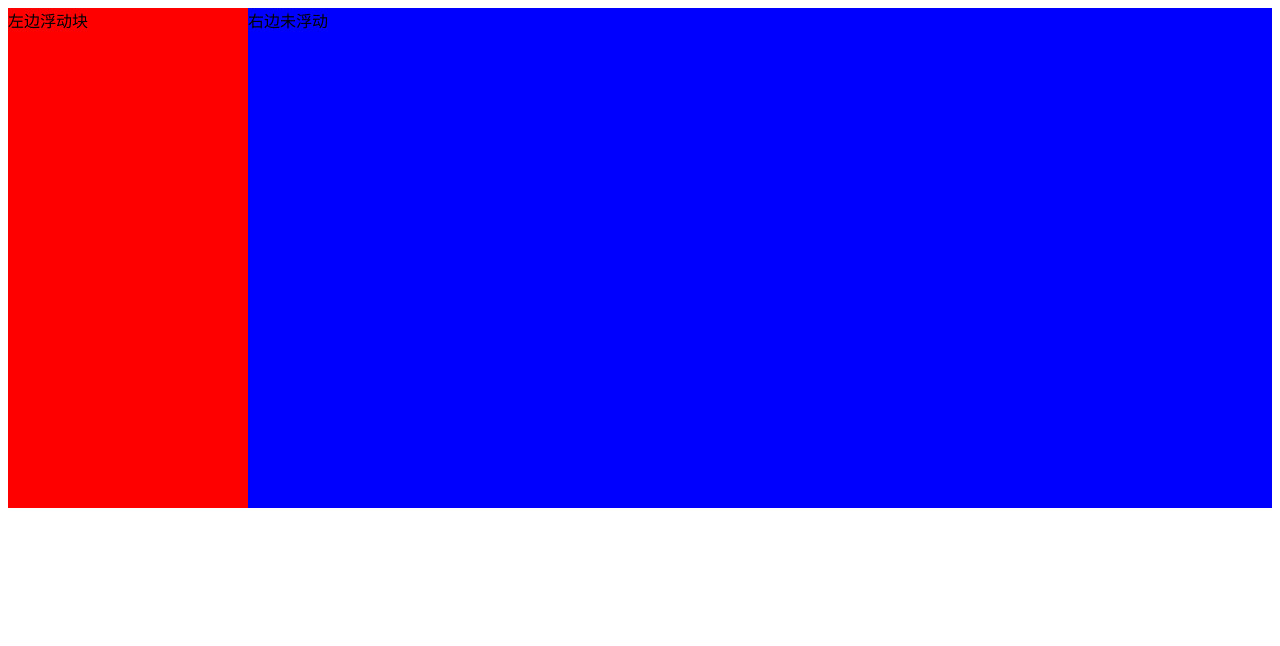
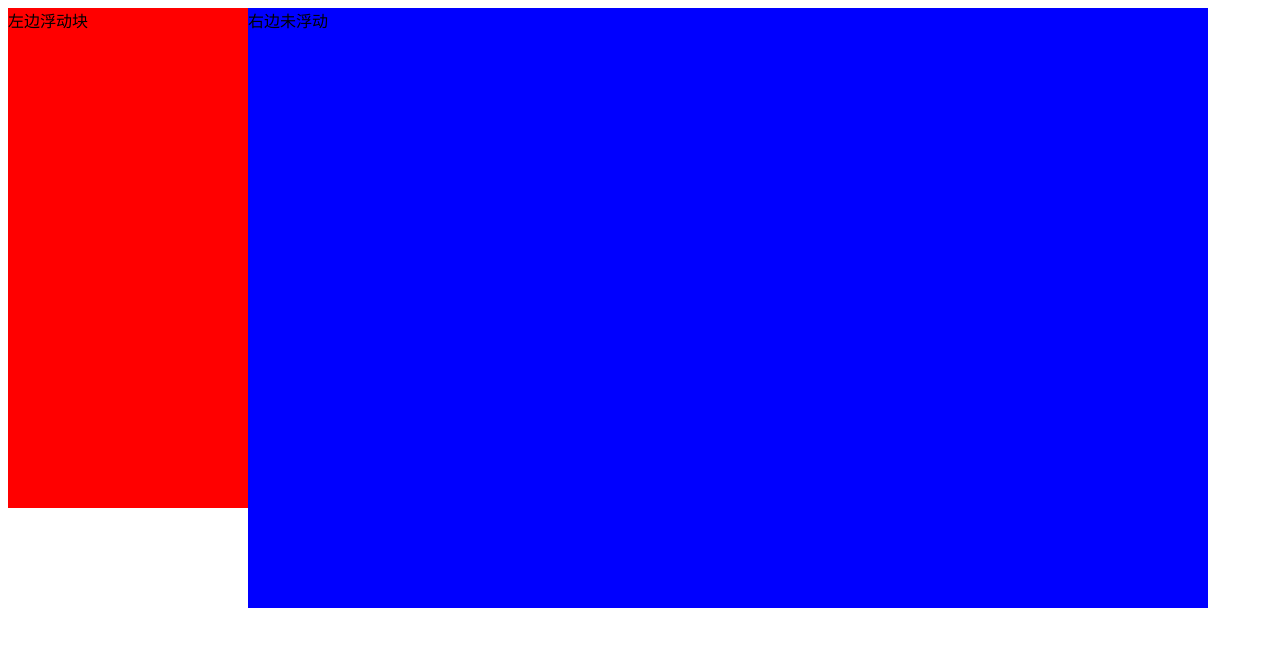
Before and after one commit to chenam/Arrangement, a plain HTML site: page 布局/floatLeft.html in a window 1280 px wide. Drawn offline with nearby package versions, Linux system fonts and the light colour scheme.

Commit message:
small modify

```diff
--- a/布局/floatLeft.html
+++ b/布局/floatLeft.html
@@ -5,6 +5,7 @@
 <title>左右布局</title>
   <style>
     .demo-content{
+      width:1200px;
       position: relative;
       overflow: hidden;
     }
@@ -17,7 +18,7 @@
     .b{
       position: relative;
       background: #00f;
-      height: 500px;
+      height: 600px;
       left: 0px;
       /*加了overflow:hidden以后，红色区域才能显示*/
       overflow: auto;
```
Also changed, not shown: 1 other file.
